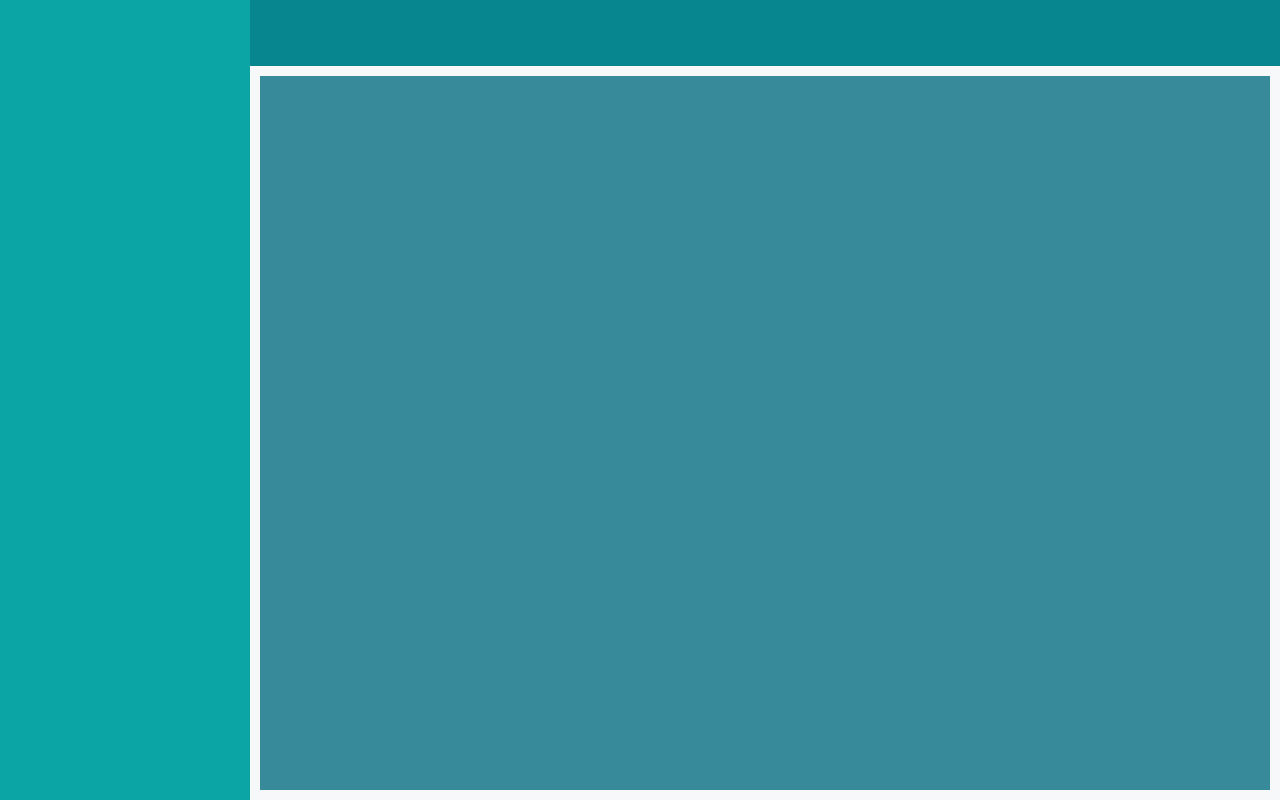
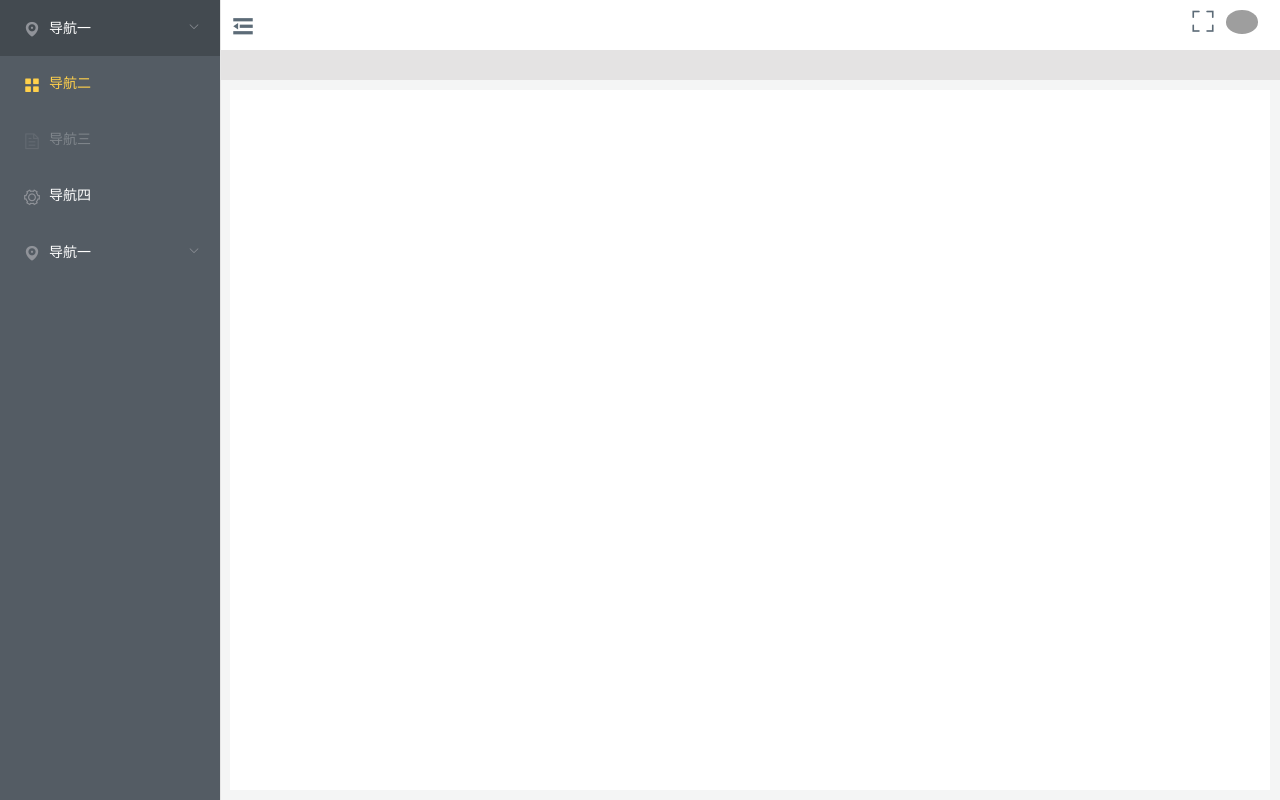
Before and after one commit to Bennie-liu/VueExperience, a Vue app: page / in a window 1280 px wide. Built offline with nearby package versions, Linux system fonts and the light colour scheme; grey boxes are pictures that could not be loaded.

Commit message:
项目布局设计

```diff
--- a/package.json
+++ b/package.json
@@ -10,6 +10,7 @@
   "dependencies": {
     "@vue/composition-api": "^1.0.0-rc.9",
     "core-js": "^3.6.5",
+    "element-plus": "^1.0.2-beta.44",
     "router": "^1.3.5",
     "vue": "^3.0.0"
   },
--- a/src/App.vue
+++ b/src/App.vue
@@ -4,7 +4,9 @@
     <div class="main-container">
       <Header />
       <div class="app-main">
-        <Mainer />
+        <div class="content">
+          <Mainer />
+        </div>
       </div>
     </div>
   </div>
@@ -35,9 +37,29 @@ export default {
   flex-grow: 1;
 }
 .app-main {
-  height: calc(100vh - 66px);
+  height: calc(100vh - 80px);
   overflow: auto;
-  background-color: #f6f8f9;
+  background-color: #f4f5f5;
   width: 100%;
 }
+.content {
+  font-size: 30px;
+  height: calc(100vh - 100px);
+  /* 86 = header 86 + margin 20 */
+  margin: 10px;
+  overflow: auto;
+}
+/* 滚动条样式 */
+.content::-webkit-scrollbar {
+  width: 6px;
+}
+.content::-webkit-scrollbar-thumb {
+  border-radius: 10px;
+  background: rgba(0, 0, 0, 0.2);
+}
+.content::-webkit-scrollbar-track {
+  box-shadow: inset 0 0 5px rgba(0, 0, 0, 0.2);
+  border-radius: 0;
+  background: rgba(0 0 0 / 1%);
+}
 </style>
--- a/src/Views/Layout/Asider.vue
+++ b/src/Views/Layout/Asider.vue
@@ -1,5 +1,65 @@
 <template>
-  <div class="asider"></div>
+  <div class="asider">
+    <el-row class="tac">
+      <el-col :span="12">
+        <el-menu
+          :uniqueOpened="true"
+          default-active="2"
+          class="el-menu-vertical-demo"
+          @open="handleOpen"
+          @close="handleClose"
+          background-color="#545c64"
+          text-color="#fff"
+          active-text-color="#ffd04b"
+        >
+          <el-submenu index="1">
+            <template #title>
+              <i class="el-icon-location"></i>
+              <span>导航一</span>
+            </template>
+            <el-menu-item-group>
+              <template #title>分组一</template>
+              <el-menu-item index="1-1">选项1</el-menu-item>
+              <el-menu-item index="1-2">选项2</el-menu-item>
+            </el-menu-item-group>
+            <el-menu-item-group title="分组2">
+              <el-menu-item index="1-3">选项3</el-menu-item>
+            </el-menu-item-group>
+            <el-submenu index="1-4">
+              <template #title>选项4</template>
+              <el-menu-item index="1-4-1">选项1</el-menu-item>
+            </el-submenu>
+          </el-submenu>
+          <el-menu-item index="2">
+            <i class="el-icon-menu"></i>
+            <template #title>导航二</template>
+          </el-menu-item>
+          <el-menu-item index="3" disabled>
+            <i class="el-icon-document"></i>
+            <template #title>导航三</template>
+          </el-menu-item>
+          <el-menu-item index="4">
+            <i class="el-icon-setting"></i>
+            <template #title>导航四</template>
+          </el-menu-item>
+          <el-submenu index="5">
+            <template #title>
+              <i class="el-icon-location"></i>
+              <span>导航一</span>
+            </template>
+            <el-menu-item-group>
+              <template #title>分组一</template>
+              <el-menu-item index="5-1">选项1</el-menu-item>
+              <el-menu-item index="5-2">选项2</el-menu-item>
+            </el-menu-item-group>
+            <el-menu-item-group title="分组2">
+              <el-menu-item index="5-3">选项3</el-menu-item>
+            </el-menu-item-group>
+          </el-submenu>
+        </el-menu>
+      </el-col>
+    </el-row>
+  </div>
 </template>
 <script>
 import { defineComponent } from "@vue/composition-api";
@@ -13,8 +73,13 @@ export default defineComponent({
 
 <style scoped>
 .asider {
-  width: 250px;
+  width: 220px;
   height: 100vh;
   background-color: #0ba5a5;
 }
+/* 修改Element菜单样式 */
+.el-menu {
+  width: 220px;
+  height: 100vh;
+}
 </style>
--- a/src/Views/Layout/Header.vue
+++ b/src/Views/Layout/Header.vue
@@ -1,5 +1,19 @@
 <template>
-  <div class="header"></div>
+  <div class="header">
+    <i class="header-left el-icon-s-fold"></i>
+    <div class="header-right">
+      <div class="full-screen">
+        <i class="el-icon-full-screen"></i>
+      </div>
+      <span class="photo">
+        <img
+          src="https://i.gtimg.cn/club/item/face/img/2/15922_100.gif"
+          alt=""
+        />
+      </span>
+    </div>
+  </div>
+  <div class="tager"></div>
 </template>
 <script>
 import { defineComponent } from "@vue/composition-api";
@@ -13,7 +27,43 @@ export default defineComponent({
 <style  scoped>
 .header {
   width: 100%;
-  background-color: #07868f;
-  height: 66px;
+  /* background-color: #07868f; */
+  height: 50px;
+}
+.tager {
+  background-color: #e4e3e3;
+  height: 30px;
+}
+.header-left {
+  font-size: 26px;
+  padding-top: 13px;
+  padding-left: 10px;
+  cursor: pointer;
+  color: #5c6b77;
+}
+i:hover {
+  color: #048ac9;
+}
+.header-right {
+  float: right;
+  font-size: 26px;
+  padding-top: 8px;
+  color: #5c6b77;
+  position: relative;
+  width: 90px;
+}
+.full-screen {
+  float: left;
+  cursor: pointer;
+}
+/* .photo {
+  float: right;
+} */
+.photo > img {
+  width: 35%;
+  border-radius: 50%;
+  margin-left: 10px;
+  margin-top: 2px;
+  cursor: pointer;
 }
 </style>
--- a/src/Views/Layout/Mainer.vue
+++ b/src/Views/Layout/Mainer.vue
@@ -1,5 +1,10 @@
 <template>
-  <div class="content"></div>
+  <div class="detail">
+    <br /> <br /> <br /> <br /> <br /> <br /> <br /> <br /> <br />
+    <br /> <br /> <br /> <br /> <br /> <br /> <br /> <br /> <br />
+    <br /> <br /> <br /> <br /> <br /> <br /> <br /> <br /> <br />
+    <br /> <br /> <br /> <br /> <br /> <br /> <br /> <br /> <br />END..
+  </div>
 </template>
 <script>
 import { defineComponent } from "@vue/composition-api";
@@ -11,11 +16,9 @@ export default defineComponent({
 });
 </script>
 <style scoped>
-.content {
-  font-size: 30px;
-  height: calc(100vh - 86px);
-  /* 86 = header 86 + margin 20 */
-  margin: 10px;
-  background-color: rgb(55 138 154);
+.detail {
+  background-color: rgb(255, 255, 255);
+  font-size: 24px;
+  color: #6e6b7b;
 }
 </style>
--- a/src/main.js
+++ b/src/main.js
@@ -1,4 +1,8 @@
-import { createApp } from 'vue'
-import App from './App.vue'
+import { createApp } from "vue";
+import App from "./App.vue";
+import ElementPlus from "element-plus";
+import 'element-plus/lib/theme-chalk/index.css'
 
-createApp(App).mount('#app')
+createApp(App)
+  .use(ElementPlus)
+  .mount("#app");
```
Also changed, not shown: 1 other file (tests, documents, lock files or other folders).
